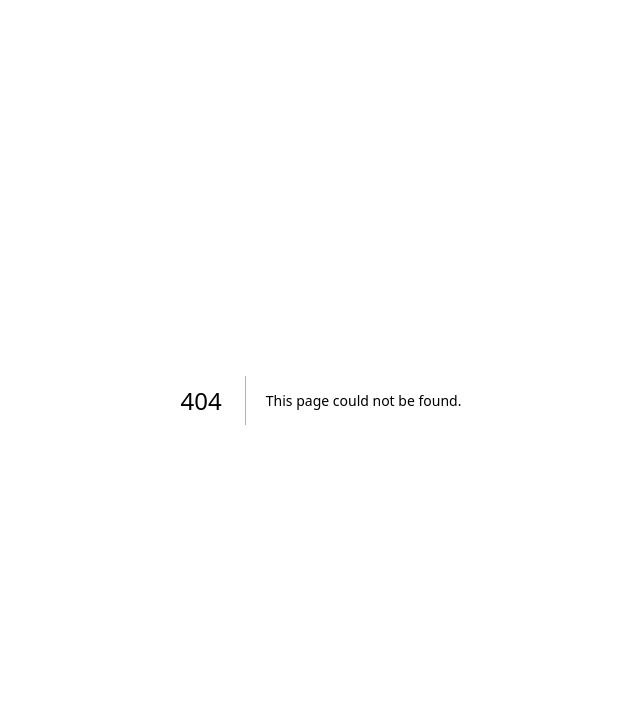
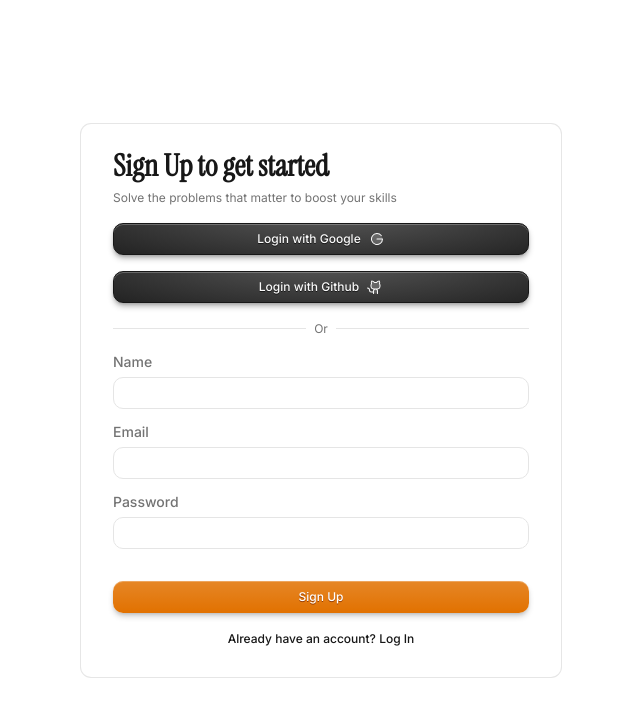
Before and after one commit to TheSoumenMondal/codeforge, a Next.js app: page /signup in a window 1280 px wide. Before the commit this address had no page. Shown: the top 716 px of the page, without its empty margins (319-959 px from the left). Built offline with nearby package versions, Linux system fonts and the light colour scheme.

Commit message:
add auth pages

```diff
--- a/package.json
+++ b/package.json
@@ -14,6 +14,7 @@
   "dependencies": {
     "@base-ui/react": "^1.4.0",
     "@phosphor-icons/react": "^2.1.10",
+    "axios": "^1.15.2",
     "class-variance-authority": "^0.7.1",
     "clsx": "^2.1.1",
     "date-fns": "^4.1.0",
--- /dev/null
+++ b/src/app/(auth)/layout.tsx
@@ -0,0 +1,15 @@
+import type React from "react";
+
+type TProps = {
+  children: React.ReactNode;
+};
+
+const layout = ({ children }: TProps) => {
+  return (
+    <div className="w-full h-screen flex items-center justify-center">
+      <div className="w-full max-w-lg h-screen">{children}</div>
+    </div>
+  );
+};
+
+export default layout;
--- /dev/null
+++ b/src/app/(auth)/login/page.tsx
@@ -0,0 +1,94 @@
+"use client";
+
+import { GithubLogoIcon, GoogleLogoIcon } from "@phosphor-icons/react";
+import { useRouter } from "next/navigation";
+import { Button } from "@/components/ui/button";
+import {
+  Card,
+  CardDescription,
+  CardFooter,
+  CardHeader,
+  CardTitle,
+} from "@/components/ui/card";
+import { Input } from "@/components/ui/input";
+import { Label } from "@/components/ui/label";
+import { Separator } from "@/components/ui/separator";
+
+const page = () => {
+  const router = useRouter();
+
+  const handleNavigateToSignup = () => {
+    router.push("/signup");
+  };
+
+  return (
+    <div className="w-full h-screen flex items-center justify-center px-4">
+      <Card className="w-full px-4 py-6">
+        <CardHeader>
+          <CardTitle className="text-3xl font-instrumental-serif font-semibold">
+            Log In to continue
+          </CardTitle>
+          <CardDescription>
+            Solve the problems that matter to boost your skills
+          </CardDescription>
+        </CardHeader>
+        <CardDescription className="px-4 flex flex-col gap-4 ">
+          <Button
+            size="lg"
+            animation="none"
+          >
+            Login with Google
+            <GoogleLogoIcon weight="duotone" />
+          </Button>
+          <Button
+            size="lg"
+            animation="none"
+          >
+            Login with Github
+            <GithubLogoIcon weight="duotone" />
+          </Button>
+          <div className="flex items-center gap-2">
+            <Separator className="flex-1" />
+            <span>Or</span>
+            <Separator className="flex-1" />
+          </div>
+          <div className="flex flex-col gap-2">
+            <Label htmlFor="email">Email</Label>
+            <Input
+              name="email"
+              type="email"
+            />
+          </div>
+          <div className="flex flex-col gap-2">
+            <Label htmlFor="password">Password</Label>
+            <Input
+              name="password"
+              type="password"
+            />
+          </div>
+        </CardDescription>
+        <CardFooter className="flex flex-col gap-3">
+          <Button
+            size="lg"
+            animation="none"
+            className="w-full"
+            variant="warning"
+          >
+            Log In
+          </Button>
+          {
+            <Button
+              onClick={handleNavigateToSignup}
+              variant="link"
+              animation="none"
+            >
+              If you don't have an account, sign up
+            </Button>
+          }
+        </CardFooter>
+      </Card>
+    </div>
+  );
+};
+
+export default page;
--- /dev/null
+++ b/src/app/(auth)/signup/page.tsx
@@ -0,0 +1,98 @@
+"use client";
+
+import { GithubLogoIcon, GoogleLogoIcon } from "@phosphor-icons/react";
+import { useRouter } from "next/navigation";
+import { Button } from "@/components/ui/button";
+import {
+  Card,
+  CardDescription,
+  CardFooter,
+  CardHeader,
+  CardTitle,
+} from "@/components/ui/card";
+import { Input } from "@/components/ui/input";
+import { Label } from "@/components/ui/label";
+import { Separator } from "@/components/ui/separator";
+
+const page = () => {
+  const router = useRouter();
+
+  const handleNavigateToSignup = () => {
+    router.push("/login");
+  };
+
+  return (
+    <div className="w-full h-screen flex items-center justify-center px-4">
+      <Card className="w-full px-4 py-6">
+        <CardHeader>
+          <CardTitle className="text-3xl font-instrumental-serif font-semibold">
+            Sign Up to get started
+          </CardTitle>
+          <CardDescription>
+            Solve the problems that matter to boost your skills
+          </CardDescription>
+        </CardHeader>
+        <CardDescription className="px-4 flex flex-col gap-4 ">
+          <Button
+            size="lg"
+            animation="none"
+          >
+            Login with Google
+            <GoogleLogoIcon weight="duotone" />
+          </Button>
+          <Button
+            size="lg"
+            animation="none"
+          >
+            Login with Github
+            <GithubLogoIcon weight="duotone" />
+          </Button>
+          <div className="flex items-center gap-2">
+            <Separator className="flex-1" />
+            <span>Or</span>
+            <Separator className="flex-1" />
+          </div>
+          <div className="flex flex-col gap-2">
+            <Label htmlFor="name">Name</Label>
+            <Input name="name" />
+          </div>
+          <div className="flex flex-col gap-2">
+            <Label htmlFor="email">Email</Label>
+            <Input
+              name="email"
+              type="email"
+            />
+          </div>
+          <div className="flex flex-col gap-2">
+            <Label htmlFor="password">Password</Label>
+            <Input
+              name="password"
+              type="password"
+            />
+          </div>
+        </CardDescription>
+        <CardFooter className="flex flex-col gap-3">
+          <Button
+            size="lg"
+            animation="none"
+            className="w-full"
+            variant="warning"
+          >
+            Sign Up
+          </Button>
+          {
+            <Button
+              onClick={handleNavigateToSignup}
+              variant="link"
+              animation="none"
+            >
+              Already have an account? Log In
+            </Button>
+          }
+        </CardFooter>
+      </Card>
+    </div>
+  );
+};
+
+export default page;
```
Also changed, not shown: 1 other file (tests, documents, lock files or other folders).
